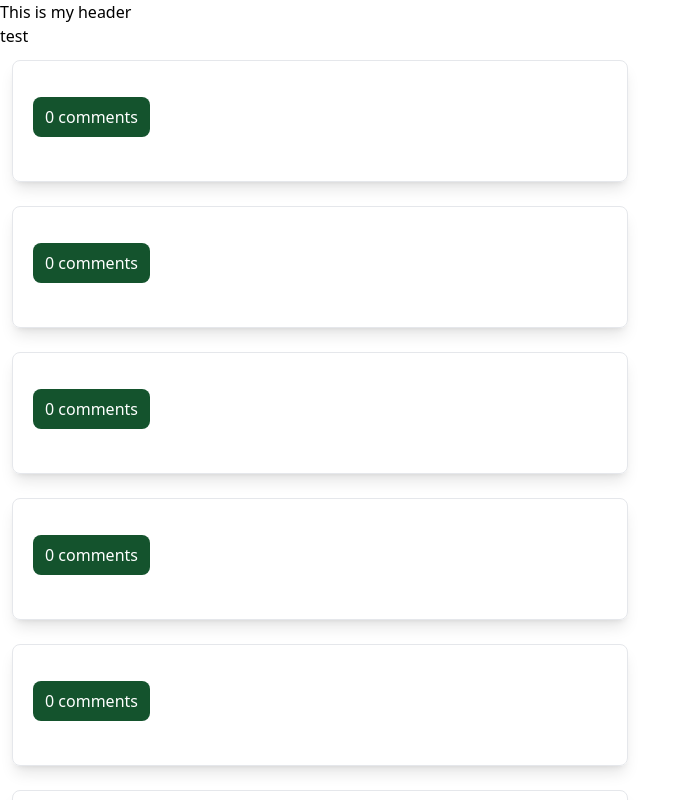
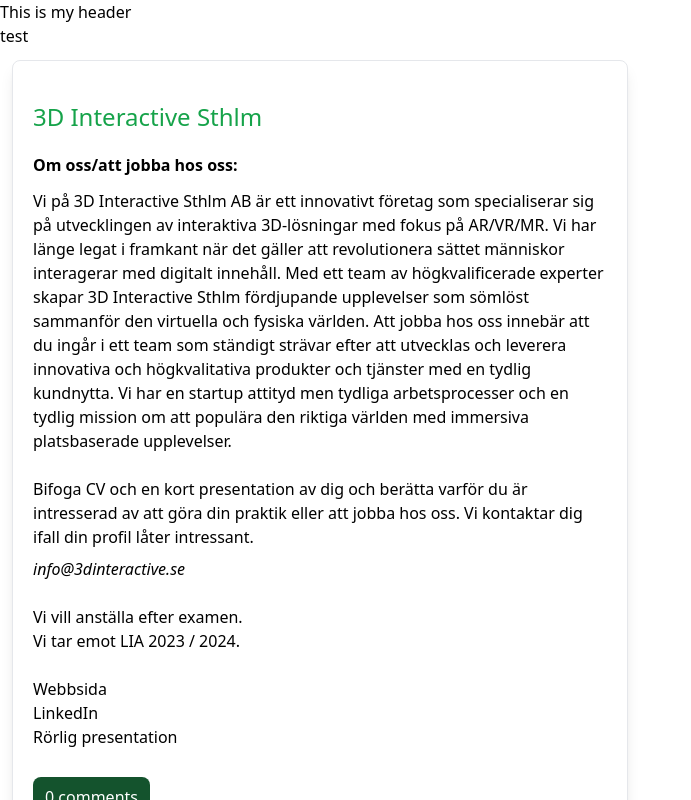
Before and after one commit to sofiaje/branchd, a Next.js app: page / in a window 1280 px wide. Shown: the top 800 px of the page, without its empty margins (0-691 px from the left). Built offline with nearby package versions, Linux system fonts and the light colour scheme.

Commit message:
infosection

```diff
--- a/src/components/Company.jsx
+++ b/src/components/Company.jsx
@@ -1,5 +1,6 @@
 import { useState } from "react";
 import Commentsection from "./Commentsection";
+import Infosection from "./Infosection";
 
 const Company = (props) => {
     const { id } = props.company
@@ -17,6 +18,7 @@
     return (
         <div id={id} className="p-5 m-3 border rounded-lg shadow-lg w-11/12">
 
+            <Infosection {...comp} />
             <button className="py-2 px-3 my-4 mb-6 bg-green-900 text-white rounded-lg" onClick={() => { handleClick() }}>{currentComments} {companyComments.length !== 1 ? "comments" : "comment"}</button>
 
             {showComments && <Commentsection id={id} companyComments={companyComments} userComments={userComments} setUserComments={setUserComments} />}
```
